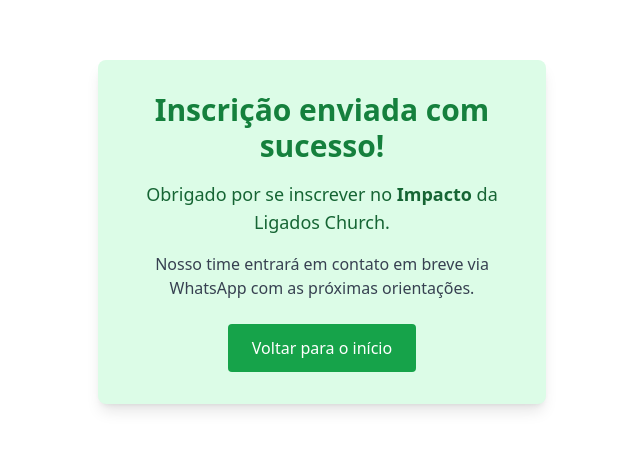
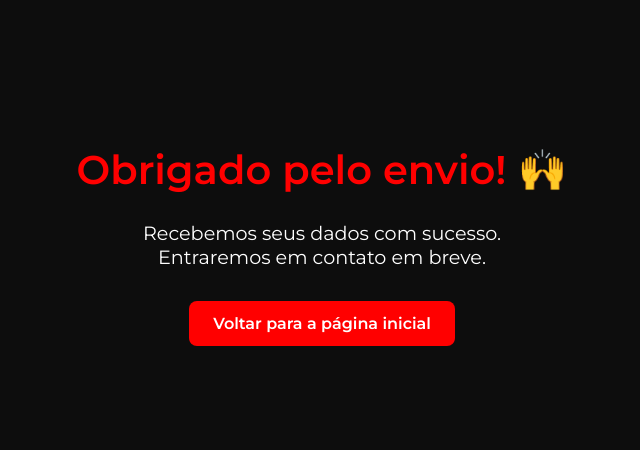
Before and after one commit to IzzyWoong/Ligados-Church, a plain HTML site: page obrigado.html in a window 1280 px wide. Shown: the part 168-618 px from the top of the page, without its empty margins (318-958 px from the left). Drawn offline with nearby package versions, Linux system fonts and the light colour scheme.

Commit message:
minha atualização

```diff
--- a/obrigado.html
+++ b/obrigado.html
@@ -1,28 +1,56 @@
 <!DOCTYPE html>
-<html lang="pt-BR">
+<html lang="pt-br">
 <head>
   <meta charset="UTF-8">
-  <title>Inscrição Enviada</title>
   <meta name="viewport" content="width=device-width, initial-scale=1.0">
-  <script src="https://cdn.tailwindcss.com"></script>
+  <title>Obrigado!</title>
+  <link rel="stylesheet" href="https://fonts.googleapis.com/css2?family=Montserrat:wght@400;600&display=swap">
+  <style>
+    body {
+      margin: 0;
+      padding: 0;
+      font-family: 'Montserrat', sans-serif;
+      background-color: #0d0d0d;
+      color: white;
+      display: flex;
+      align-items: center;
+      justify-content: center;
+      flex-direction: column;
+      height: 100vh;
+      text-align: center;
+    }
 
-  <!-- Google tag (gtag.js) -->
-<script async src="https://www.googletagmanager.com/gtag/js?id=G-D2LHXR7J4H"></script>
-<script>
-  window.dataLayer = window.dataLayer || [];
-  function gtag(){dataLayer.push(arguments);}
-  gtag('js', new Date());
+    h1 {
+      font-size: 2.5rem;
+      color: #ff0000;
+      margin-bottom: 0.5rem;
+    }
 
-  gtag('config', 'G-D2LHXR7J4H');
-</script>
+    p {
+      font-size: 1.2rem;
+      margin-bottom: 2rem;
+    }
 
+    a {
+      display: inline-block;
+      padding: 0.8rem 1.5rem;
+      background-color: #ff0000;
+      color: white;
+      text-decoration: none;
+      font-weight: 600;
+      border-radius: 8px;
+      transition: background-color 0.3s ease;
+    }
+
+    a:hover {
+      background-color: #cc0000;
+    }
+  </style>
 </head>
-<body class="bg-white text-gray-800 flex items-center justify-center min-h-screen">
-  <div class="text-center p-8 rounded-lg shadow-lg bg-green-100 max-w-md mx-auto">
-    <h1 class="text-3xl font-bold text-green-700 mb-4">Inscrição enviada com sucesso!</h1>
-    <p class="text-lg text-green-800 mb-4">Obrigado por se inscrever no <strong>Impacto</strong> da Ligados Church.</p>
-    <p class="text-md text-gray-700">Nosso time entrará em contato em breve via WhatsApp com as próximas orientações.</p>
-    <a href="index.html" class="inline-block mt-6 px-6 py-3 bg-green-600 text-white rounded hover:bg-green-700 transition">Voltar para o início</a>
-  </div>
+<body>
+  <h1>Obrigado pelo envio! 🙌</h1>
+  <p>Recebemos seus dados com sucesso.<br>
+  Entraremos em contato em breve.</p>
+  <a href="index.html">Voltar para a página inicial</a>
 </body>
 </html>
```
